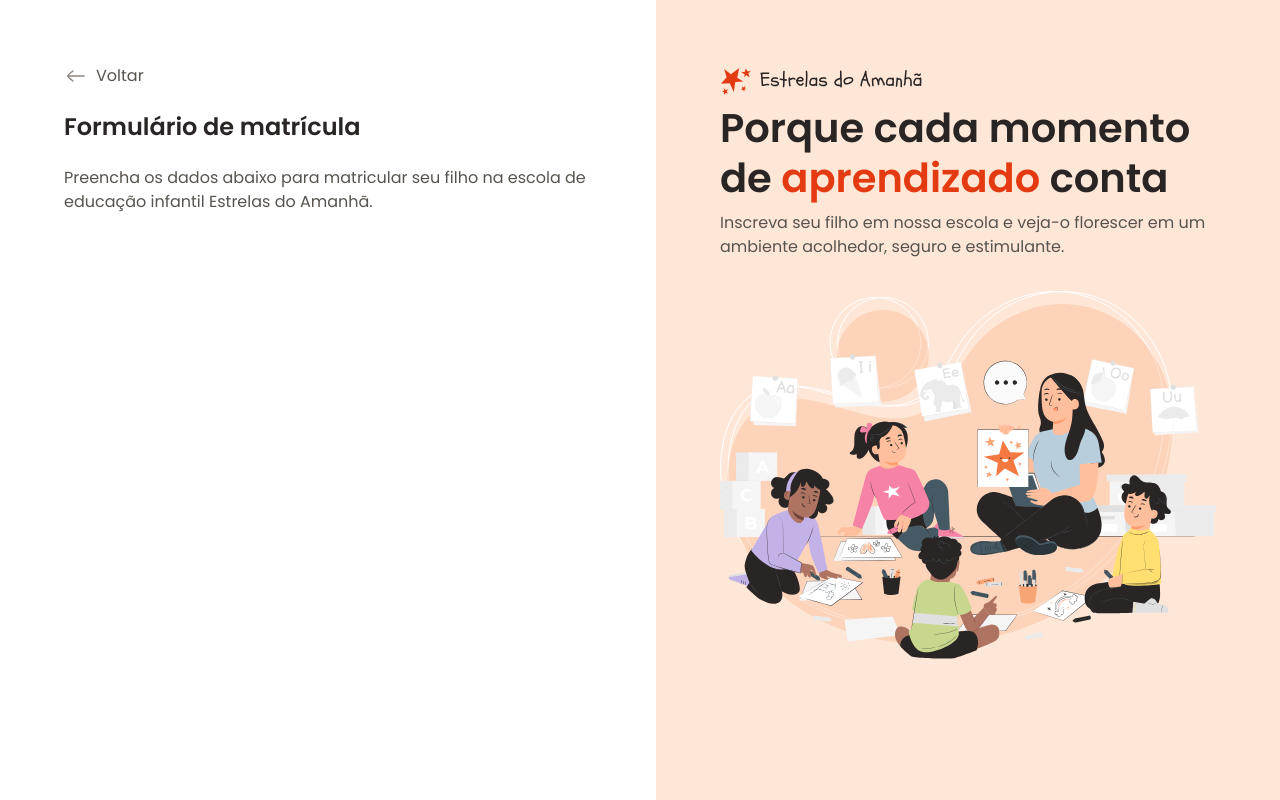
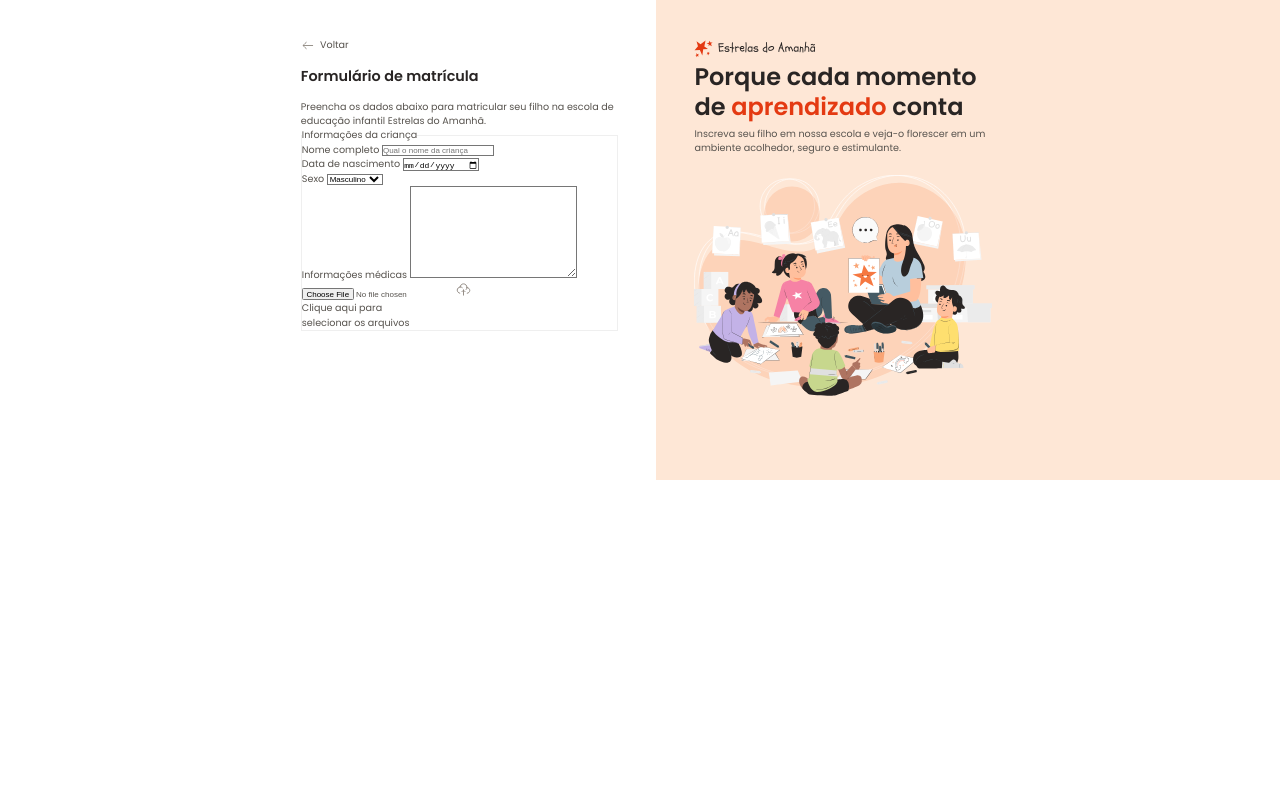
Before and after one commit to LuisAndree/formulario-de-matricula, a plain HTML site: page index.html in a window 1280 px wide. Drawn offline with Linux system fonts and the light colour scheme; a web font is replaced by a local one.

Commit message:
feat: starting the form

```diff
--- a/index.html
+++ b/index.html
@@ -28,6 +28,45 @@
                 <p>Preencha os dados abaixo para matricular seu filho na escola de educação infantil Estrelas do Amanhã.
                 </p>
 
+                <form method="post" enctype="multipart/form-data">
+                    <fieldset class="child-info">
+                        <legend>Informações da criança</legend>
+
+                        <div class="input-wrapper">
+                            <label for="fullname">Nome completo</label>
+                            <input id="fullname" name="fullname" type="text" placeholder="Qual o nome da criança">
+                        </div>
+
+                        <div class="input-wrapper">
+                            <label for="birth">Data de nascimento</label>
+                            <input id="birth" name="birth" type="date" lang="pt-BR">
+                        </div>
+
+                        <div class="select-wrapper">
+                            <label for="gender">Sexo</label>
+                            <select name="gender" id="gender">
+                                <option value="male">Masculino</option>
+                                <option value="female">Feminino</option>
+                            </select>
+                        </div>
+
+                        <div class="textarea-wrapper">
+                            <label for="medial-info">Informações médicas</label>
+                            <textarea name="medial-info" id="medical-info"
+                                cols="30" rows="10"
+                                placeholder="A criança possui alguma condição médica que a escola deve estar ciente? (Se sim, especifique)">
+                            </textarea>
+                        </div>
+
+                        <div class="droparea-wrapper">
+                            <input type="file" id="birth-file" name="birth-file">
+                            <img src="assets/icons/cloud-upload.svg" alt="">
+                            <p>
+                                Clique aqui para <br>selecionar os arquivos
+                            </p>
+                        </div>
+                    </fieldset>
+                </form>
             </div>
         </main>
 
--- a/styles/global.css
+++ b/styles/global.css
@@ -20,6 +20,8 @@
     --stroke-default: #D6D3D1;
     --stroke-highlight: #F3541C;
     --semantic-error: #DC2626;
+
+    zoom: 60%
 }
 
 body {
```
